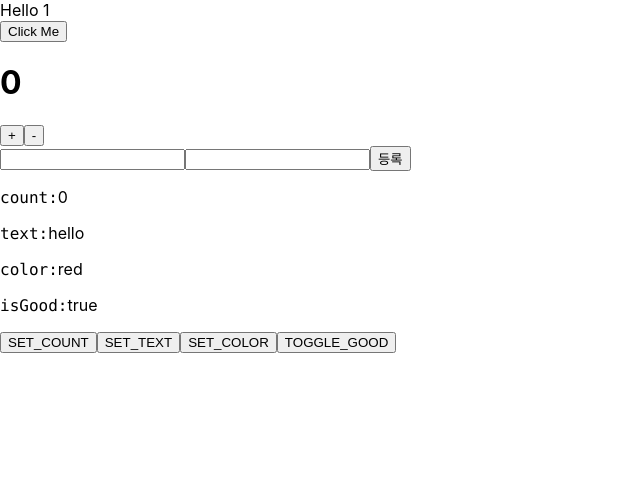
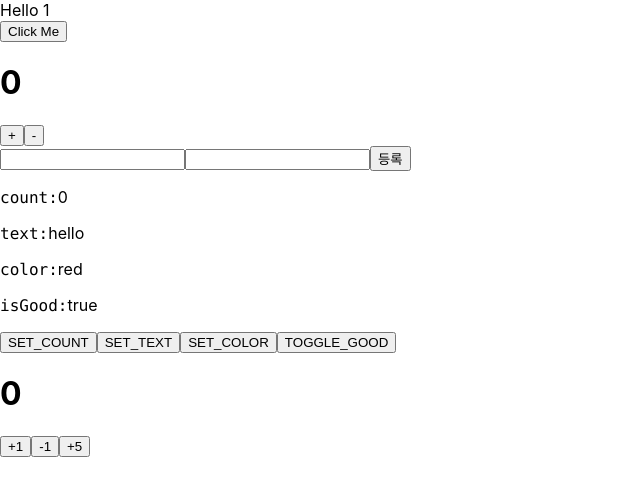
Before and after one commit to Wony-Lee/st_type-react, a React (Create React App) app: page / in a window 1280 px wide. Shown: the top 496 px of the page, without its empty margins (0-640 px from the left). Built offline with nearby package versions, Linux system fonts and the light colour scheme.

Commit message:
redux 1 Step

```diff
--- a/package.json
+++ b/package.json
@@ -10,9 +10,12 @@
     "@types/node": "^12.0.0",
     "@types/react": "^17.0.0",
     "@types/react-dom": "^17.0.0",
+    "@types/react-redux": "^7.1.18",
     "react": "^17.0.2",
     "react-dom": "^17.0.2",
+    "react-redux": "^7.2.4",
     "react-scripts": "4.0.3",
+    "redux": "^4.1.0",
     "typescript": "^4.1.2",
     "web-vitals": "^1.0.1"
   },
--- a/src/App.tsx
+++ b/src/App.tsx
@@ -4,7 +4,7 @@
 import MyForm from "./MyForm";
 import ReducerSample from "./ReducerSample";
 import { SampleProvider } from "./SampleContext";
-
+import CounterContainer from "./containers/CounterContainer";
 function App() {
     // Greetings 에 넘겨줘야하는 함수를 생성
     const onClick = (name: string) => {
@@ -23,6 +23,7 @@
             <SampleProvider>
                 <ReducerSample />
             </SampleProvider>
+            <CounterContainer />
         </div>
     );
 }
--- a/src/SampleContext.tsx
+++ b/src/SampleContext.tsx
@@ -1,5 +1,4 @@
 import React, { createContext, Dispatch, useContext, useReducer } from "react";
-
 type Color = "red" | "orange" | "yellow";
 
 type State = {
--- /dev/null
+++ b/src/components/Counter.tsx
@@ -0,0 +1,29 @@
+import React from "react";
+
+// 해당 컴포넌트에서 사용할 props를 만들어주자.
+type CounterProps = {
+    count: number;
+    onIncrease: () => void;
+    onDecrease: () => void;
+    // diff 파라미터를 받아와서 아무것도 반환하지않음.
+    onIncreaseBy: (diff: number) => void;
+};
+
+// Props 로 받아오고, 타입은 CounterProps
+function Counter({
+    count,
+    onIncrease,
+    onDecrease,
+    onIncreaseBy,
+}: CounterProps) {
+    return (
+        <div>
+            <h1>{count}</h1>
+            <button onClick={onIncrease}>+1</button>
+            <button onClick={onDecrease}>-1</button>
+            <button onClick={() => onIncreaseBy(5)}>+5</button>
+        </div>
+    );
+}
+
+export default Counter;
--- /dev/null
+++ b/src/containers/CounterContainer.tsx
@@ -0,0 +1,33 @@
+import React from "react";
+import { useDispatch, useSelector } from "react-redux";
+import Counter from "../components/Counter";
+import { RootState } from "../modules";
+import { decrease, increase, increase_by } from "../modules/counter";
+
+// Props 를 따로 받아올 건 아니기때문에 Props의 type은 전달해주지 않아도 된다.
+function CounterContainer() {
+    // useSelector 로 상태값을 불러와서 Dispatch 해준다.
+    const count = useSelector((state: RootState) => state.counter.count);
+    const dispatch = useDispatch();
+
+    const onIncrease = () => {
+        dispatch(increase());
+    };
+    const onDecrease = () => {
+        dispatch(decrease());
+    };
+    const onIncreaseBy = (diff: number) => {
+        dispatch(increase_by(diff));
+    };
+
+    return (
+        <Counter
+            count={count}
+            onIncrease={onIncrease}
+            onDecrease={onDecrease}
+            onIncreaseBy={onIncreaseBy}
+        />
+    );
+}
+
+export default CounterContainer;
--- a/src/index.tsx
+++ b/src/index.tsx
@@ -1,14 +1,22 @@
-import React from 'react';
-import ReactDOM from 'react-dom';
-import './index.css';
-import App from './App';
-import reportWebVitals from './reportWebVitals';
+import React from "react";
+import ReactDOM from "react-dom";
+import "./index.css";
+import App from "./App";
+import reportWebVitals from "./reportWebVitals";
+
+import { Provider } from "react-redux";
+import { createStore } from "redux";
+import rootReducer from "./modules";
+
+const store = createStore(rootReducer);
 
 ReactDOM.render(
-  <React.StrictMode>
-    <App />
-  </React.StrictMode>,
-  document.getElementById('root')
+    <React.StrictMode>
+        <Provider store={store}>
+            <App />
+        </Provider>
+    </React.StrictMode>,
+    document.getElementById("root")
 );
 
 // If you want to start measuring performance in your app, pass a function
--- /dev/null
+++ b/src/modules/counter.ts
@@ -0,0 +1,55 @@
+const INCRAESE = "counter/INCRAESE" as const;
+const DECREASE = "counter/DECREASE" as const;
+const INCREASE_BY = "counter/INCREASE_BY" as const;
+
+// 주의할 점 increase 에 마우스 커서를 대보면 action 생성함수의 type이 string 으로 되어있음.
+// 이렇게 되면 reducer 를 작성할 때 typescript 의 type을 유추할 수 없음.
+// 이 때 코드를 조금만 수정해주면 된다. 위에 as const 를 넣어주면 된다.
+export const increase = () => ({ type: INCRAESE });
+export const decrease = () => ({ type: DECREASE });
+// diff 라는 값을 payload 로 받아오고, 타입은 number 로 선언
+export const increase_by = (diff: number) => ({
+    type: INCREASE_BY,
+    payload: diff,
+});
+
+// 리듀서를 작성할 때에는 상태에 대한 타입을 만들어줘야한다.
+type CounterState = {
+    count: number;
+};
+
+// 리듀서를 구현하기전에 초기 상태를 구현
+const initialState: CounterState = {
+    count: 0,
+};
+
+// returnType 유틸타입이 있는데, 이것을 사용해서 특정 함수의 결과물을 받아 올 수 있다.
+type ConterAction =
+    | ReturnType<typeof increase>
+    | ReturnType<typeof decrease>
+    | ReturnType<typeof increase_by>;
+
+function counter(
+    state: CounterState = initialState,
+    action: ConterAction
+): CounterState {
+    // 여기서 리듀서를 구현해주자.
+    switch (action.type) {
+        case INCRAESE:
+            return {
+                count: state.count + 1,
+            };
+        case DECREASE:
+            return {
+                count: state.count - 1,
+            };
+        case INCREASE_BY:
+            return {
+                count: state.count + action.payload,
+            };
+        default:
+            return state;
+    }
+}
+
+export default counter;
--- /dev/null
+++ b/src/modules/index.ts
@@ -0,0 +1,12 @@
+// combineReducers 를 통해서 rootReducer 를 만들자
+import { combineReducers } from "redux";
+// 아까 만든 counter 로 불러오자.
+import counter from "./counter";
+
+// rootReducer에 counter 를 담아준다.
+const rootReducer = combineReducers({
+    counter,
+});
+
+export default rootReducer;
+export type RootState = ReturnType<typeof rootReducer>;
```
Also changed, not shown: 1 other file (tests, documents, lock files or other folders).
